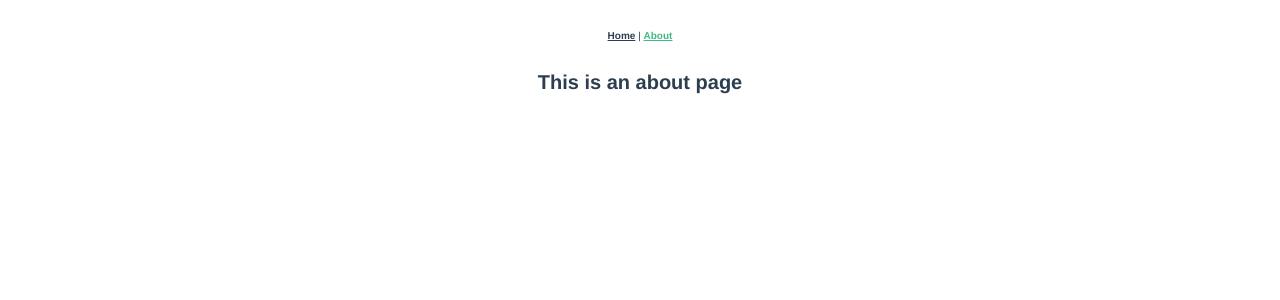
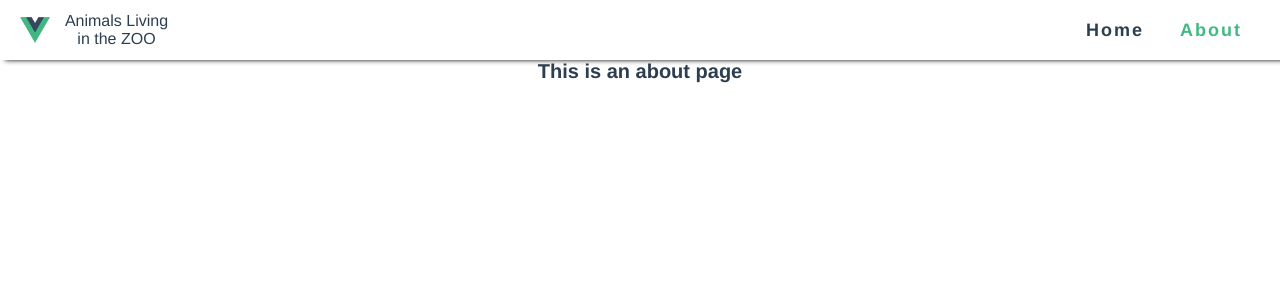
Before and after one commit to LukaszKwiatkowski94/Animals-living-in-the-ZOO, a Vue app: page /about in a window 1280 px wide. Shown: the top 300 px of the page. Built offline with nearby package versions, Linux system fonts and the light colour scheme.

Commit message:
Nav Item

```diff
--- a/src/components/NavBar.vue
+++ b/src/components/NavBar.vue
@@ -1,27 +1,51 @@
 <template>
     <nav class="nav">
-        <router-link to="/">Home</router-link> |
-        <router-link to="/about">About</router-link>
+        <div class="nav__logo">
+            <img src="@/assets/logo.png"/>
+            <p class="nav__title">Animals Living in the ZOO</p>
+        </div>
+        <NavBarItem :item="{title:'Home',to:'/'}"/>
+        <NavBarItem :item="{title:'About',to:'/about'}"/>
     </nav>
 </template>
 
 <script>
+import NavBarItem from "@/components/NavBarItem.vue";
 export default {
     name: "NavBar",
+    components:{
+        NavBarItem,
+    },
 }
 </script>
 
 <style lang="scss" scoped>
-nav {
-  padding: 30px;
-}
+.nav {
+    display: flex;
+    justify-content: flex-end;
+    align-items: center;
+    position: sticky;
+    top: 0;
+    padding: 0 2em;
+    height: 60px;
+    background-color: white;
+    box-shadow: 5px 0 5px #000;
+    z-index: 1000;
 
-nav a {
-  font-weight: bold;
-  color: #2c3e50;
-}
+    &__logo{
+        display: flex;
+        align-items: center;
+        justify-self: start;
+        margin-right: auto;
 
-nav a.router-link-exact-active {
-  color: #42b983;
+        img{
+            width: 30px;
+            margin-right: 1em;
+        }
+    }
+    &__title{
+        font-size: 1.6rem;
+        width: 50%;
+    }
 }
 </style>
--- /dev/null
+++ b/src/components/NavBarItem.vue
@@ -0,0 +1,49 @@
+<template>
+	<div class="nav__links">
+		<router-link :to="item.to">{{ item.title }}</router-link>
+	</div>
+</template>
+
+<script>
+export default {
+	name: "NavBarItem",
+	props: {
+		item: {
+			type: Object,
+			required: true,
+		},
+	},
+};
+</script>
+
+<style lang="scss" scoped>
+.nav {
+    &__links{
+        display: flex;
+        align-items: center;
+        padding: 1em;
+        height:100%;
+        font-size: 1.8rem;
+        transition: background-color 0.5s;
+        &:hover{
+            background-color: #42b983;
+            a, a.router-link-exact-active{
+                color: #fff;
+            }
+
+        }
+    }
+    a {
+        font-weight: bold;
+        color: #2c3e50;
+        text-decoration: none;
+        letter-spacing: 2px;
+        transition: color 0.5s;
+    }
+
+    a.router-link-exact-active {
+        color: #42b983;
+        transition: color 0.5s;
+    }
+}
+</style>
```
